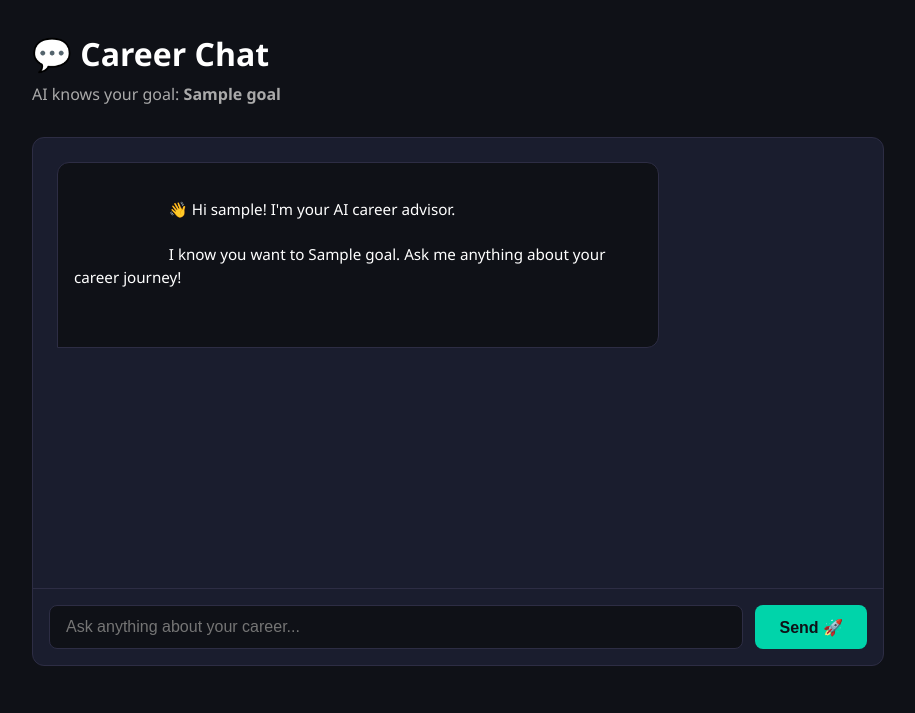
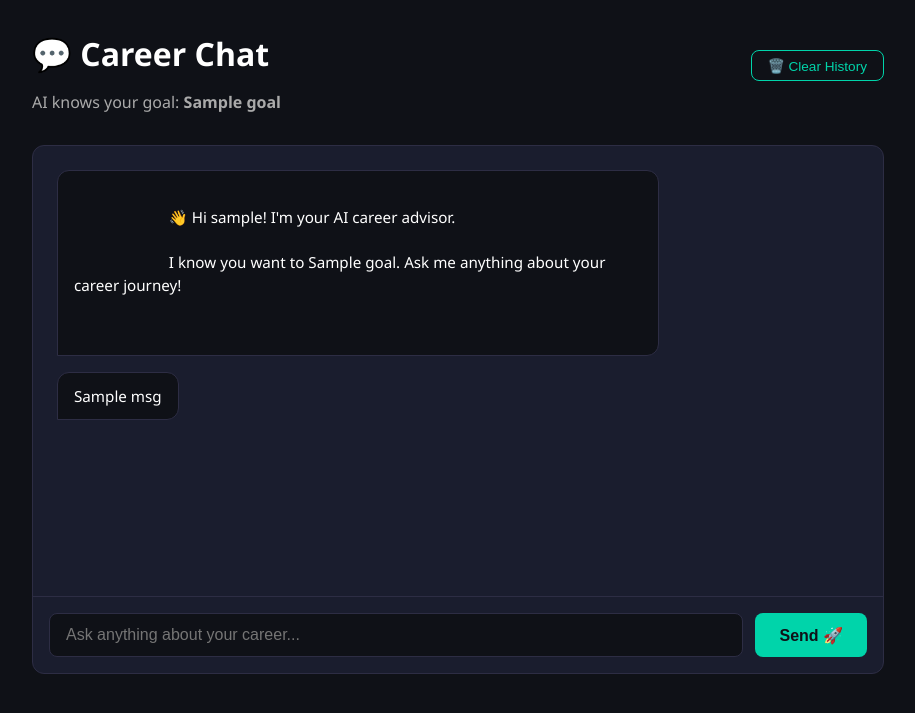
Before and after one commit to dhirajpawar-dev/ai-career-assistant, a FastAPI app: template templates/chat.html in a window 1280 px wide. Shown: the part 61-774 px from the top of the page, without its empty margins (182-1097 px from the left). Run offline with FastAPI, Linux system fonts and the light colour scheme; the template is opened without the code that fills it: most values are stand-ins (such as "Sample title", 1, 10 or a date in 2020).

Commit message:
Add chat history saving and clear history feature

```diff
--- a/main.py
+++ b/main.py
@@ -4,7 +4,7 @@ from fastapi.staticfiles import StaticFiles
 from fastapi.templating import Jinja2Templates
 from groq import Groq
 from dotenv import load_dotenv
-from database import init_db, signup_user, login_user, save_goal, get_goal, save_task, get_tasks, update_task, delete_task
+from database import init_db, signup_user, login_user, save_goal, get_goal, save_task, get_tasks, update_task, delete_task, save_message, get_chat_history, clear_chat_history
 import os
 import uuid
 import re
@@ -104,11 +104,13 @@ async def chat_page(request: Request):
     if not user:
         return RedirectResponse("/")
     goal_data = get_goal(user["id"])
+    chat_history = get_chat_history(user["id"])
     return templates.TemplateResponse("chat.html", {
         "request": request,
         "user_name": user["name"],
         "user_id": user["id"],
-        "goal_data": goal_data
+        "goal_data": goal_data,
+        "chat_history": chat_history
     })
 
 @app.post("/generate-roadmap")
@@ -224,6 +226,9 @@ async def chat_ai(request: Request):
     if goal_data:
         context = f"The user's career goal is: {goal_data[0]}. Their timeline: {goal_data[1]}."
 
+    # Save user message
+    save_message(user["id"], "user", message)
+
     response = client.chat.completions.create(
         model="llama-3.3-70b-versatile",
         messages=[
@@ -232,7 +237,19 @@ async def chat_ai(request: Request):
         ]
     )
     answer = response.choices[0].message.content
+
+    # Save AI response
+    save_message(user["id"], "assistant", answer)
+
     return JSONResponse({"answer": answer})
+
+@app.post("/clear-chat")
+async def clear_chat(request: Request):
+    user = get_user_from_session(request)
+    if not user:
+        raise HTTPException(status_code=401)
+    clear_chat_history(user["id"])
+    return JSONResponse({"success": True})
 
 @app.post("/review-progress")
 async def review_progress(request: Request):
--- a/templates/chat.html
+++ b/templates/chat.html
@@ -18,7 +18,14 @@
     </nav>
 
     <div class="container">
-        <h1>💬 Career Chat</h1>
+        <div style="display:flex;justify-content:space-between;align-items:center;margin-bottom:0.5rem">
+            <h1>💬 Career Chat</h1>
+            <button class="btn-secondary" onclick="clearHistory()"
+                style="padding:0.4rem 1rem;font-size:0.85rem">
+                🗑️ Clear History
+            </button>
+        </div>
+
         {% if goal_data %}
         <p class="subtitle">AI knows your goal: <strong>{{ goal_data[0] }}</strong></p>
         {% else %}
@@ -27,6 +34,7 @@
 
         <div class="chat-container">
             <div class="chat-messages" id="chat-messages">
+                <!-- Welcome message -->
                 <div class="message bot-message">
                     <div class="message-content">
                         👋 Hi {{ user_name }}! I'm your AI career advisor.
@@ -37,6 +45,13 @@
                         {% endif %}
                     </div>
                 </div>
+
+                <!-- Load chat history -->
+                {% for msg in chat_history %}
+                <div class="message {% if msg[0] == 'user' %}user-message{% else %}bot-message{% endif %}">
+                    <div class="message-content">{{ msg[1] }}</div>
+                </div>
+                {% endfor %}
             </div>
 
             <div class="chat-input-row">
@@ -48,16 +63,18 @@
     </div>
 
     <script>
+        // Scroll to bottom on page load
+        const messages = document.getElementById('chat-messages');
+        messages.scrollTop = messages.scrollHeight;
+
         async function sendMessage() {
             const input = document.getElementById('chat-input');
             const message = input.value.trim();
             if (!message) return;
 
-            // Show user message
             addMessage(message, 'user');
             input.value = '';
 
-            // Show typing indicator
             addMessage('Thinking...', 'bot', 'typing');
 
             const response = await fetch('/chat-ai', {
@@ -68,10 +85,7 @@
 
             const data = await response.json();
 
-            // Remove typing indicator
             document.getElementById('typing').remove();
-
-            // Show AI response
             addMessage(data.answer, 'bot');
         }
 
@@ -89,6 +103,16 @@
             }
         }
 
+        async function clearHistory() {
+            if (!confirm('Clear all chat history?')) return;
+            await fetch('/clear-chat', {
+                method: 'POST',
+                headers: {'Content-Type': 'application/json'},
+                body: JSON.stringify({})
+            });
+            window.location.reload();
+        }
+
         document.getElementById('chat-input').addEventListener('keypress', function(e) {
             if (e.key === 'Enter') sendMessage();
         });
```
Also changed, not shown: database.py (+40 -0 lines).
